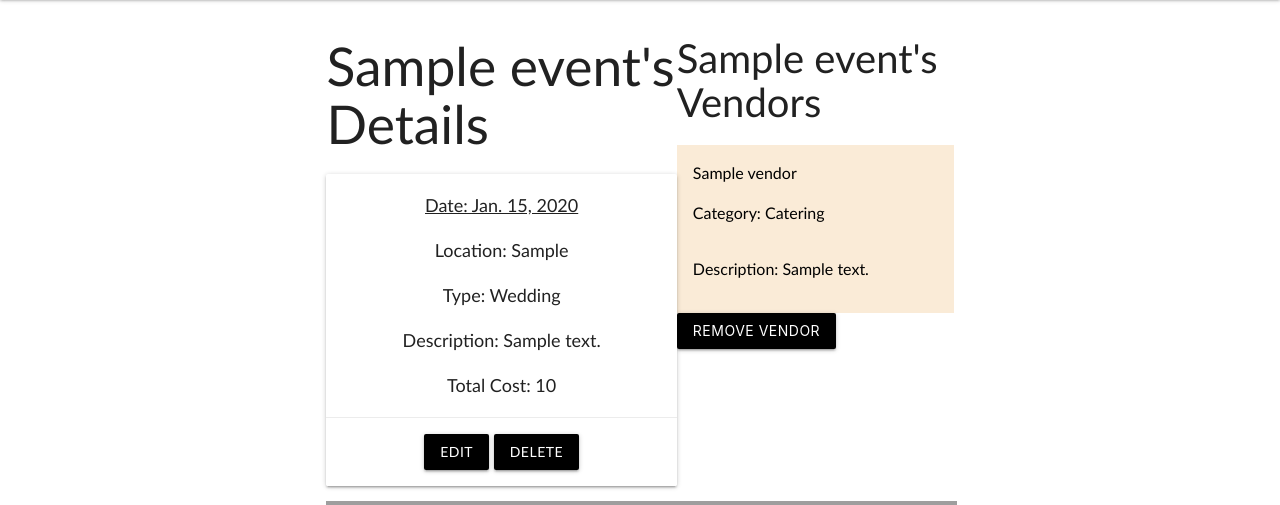
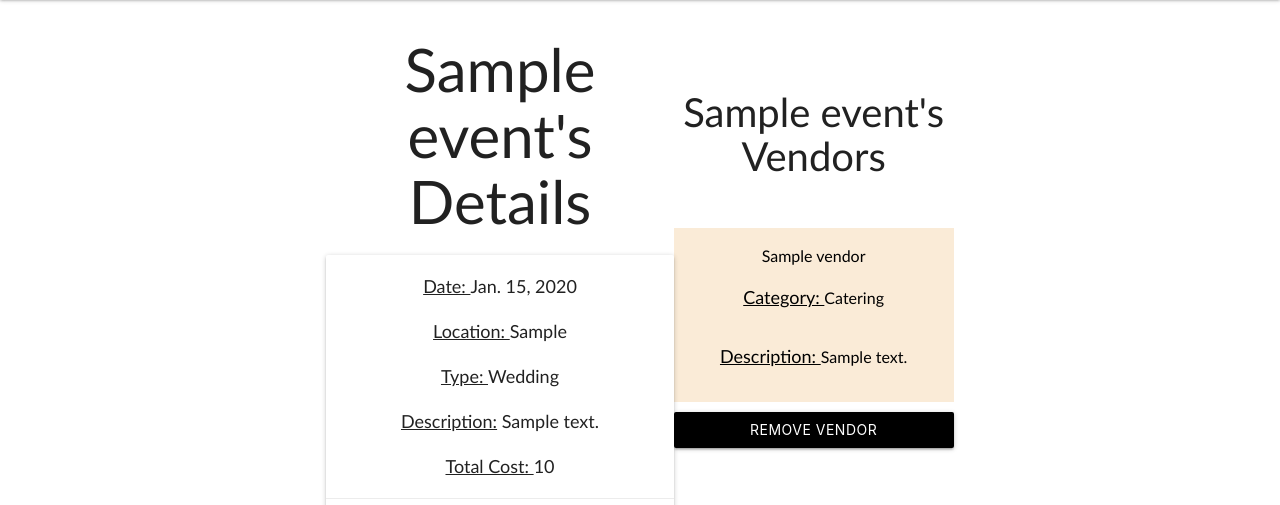
Before and after one commit to dszwarc/DEVentful, a Django app: page /events/1/ in a window 1280 px wide. Shown: the part 65-570 px from the top of the page. Run offline with Django 4.2, Linux system fonts and the light colour scheme; tables that the repository leaves empty hold one stand-in row (values such as "Sample post"); grey boxes are pictures that could not be loaded.

Commit message:
Finished designing

```diff
--- a/main_app/templates/main_app/event_detail.html
+++ b/main_app/templates/main_app/event_detail.html
@@ -3,7 +3,7 @@
 <div class="container">
     <div class="row">
       <div class="col-md-6">
-        <h2>{{ event.event_name }}'s Details</h2>
+        <h2 style="font-size: 60px;text-align: center;">{{ event.event_name }}'s Details</h2>
 
         <div class="card" style="width: 100%;
         height: 100%;
@@ -11,11 +11,11 @@
         flex-direction: column; text-align: center; font-size: larger;">
             <div class="card-body">
 
-                <p><p style="text-decoration: underline;">Date: {{ event.event_date }}</p></p>
-                <p>Location: {{ event.location }}</p>
-                <p>Type: {{ event.get_event_type_display }}</p>
-                <p>Description: {{ event.description }}</p>
-                <p>Total Cost: {{ total_cost }}</p>
+                <p><strong style="text-decoration: underline; font-size: large;">Date: </strong> {{ event.event_date }}</p>
+                <p><strong style="text-decoration: underline; font-size: large;">Location: </strong> {{ event.location }}</p>
+                <p><strong style="text-decoration: underline; font-size: large;">Type: </strong> {{ event.get_event_type_display }}</p>
+                <p><strong style="text-decoration: underline; font-size: large;">Description:</strong> {{ event.description }}</p>
+                <p><strong style="text-decoration: underline; font-size: large;">Total Cost: </strong>{{ total_cost }}</p>
             </div>
             <div class="card-action">
                 <a class="waves-effect waves-light btn black" href="{% url 'event_update' event.id %}">Edit</a>
@@ -38,25 +38,26 @@
     </div>
     </div>
     <div class="row">
-        <div class="col-md-16">
-        <h2 style="font-size:40px;">{{ event.event_name }}'s Vendors</h2>
+        <div class="col-md-12" style="margin-top: 90px;">
+        <h2 style="font-size:40px; text-align: center; ">{{ event.event_name }}'s Vendors</h2>
         {% if event.vendor_set.all.count %}
         {% for vendor in event.vendor_set.all %}
         <a href="{% url 'vendor_detail' vendor.id %}">
 
 
                 <div class="card-content" style="color: black; font-size: medium;background-color: antiquewhite;flex: 1;
-                padding: 16px;width: 100%;
+                padding: 16px;width: 100%; text-align: center; margin-bottom: 10px;margin-top: 50px;
   height: 100%;
   display: flex;
   flex-direction: column;">
+
                     <span class="card-title">{{ vendor.vendor_name }}</span>
-                    <p > Category: {{ vendor.get_category_display }}</p>
-                    <p>Description: {{ vendor.description }}</p>
+                    <p > <strong style="text-decoration: underline; font-size: large;"> Category: </strong> {{ vendor.get_category_display }} </p>
+                    <p> <strong style="text-decoration: underline; font-size: large;">Description: </strong>{{ vendor.description }}</p>
                 </div></a>
                 <form action="{% url 'disassoc_vendor' vendor.id event.id %}" method="POST">
                     {% csrf_token %}
-                    <input type="submit" class="btn" value="Remove Vendor" style="background-color: black; align-items: center;">
+                    <input type="submit" class="btn" value="Remove Vendor" style="background-color: black; align-items: center;width: 280px;">
                 </form>
             </div>
 
--- a/main_app/templates/main_app/event_form.html
+++ b/main_app/templates/main_app/event_form.html
@@ -9,7 +9,7 @@
 	<h2 class="center-align">Edit <span class="teal-text">{{object.event_name}}</span></h2>
 
 {% else %}
-<div style="background-color: #333333; padding: 20px; width:600px;border-radius: 50%; margin-top: 20px;">
+<div style="background-color: #333333; padding: 20px; width:650px;border-radius: 50%; margin-top: 20px;">
   <h2 style="text-align: center; color: white; ">Add an Event</h2>
   </div>
 
--- a/main_app/templates/main_app/vendor_form.html
+++ b/main_app/templates/main_app/vendor_form.html
@@ -8,7 +8,7 @@
 	<h2>Edit <span class="teal-text" style="color: black;">{{object.vendor_name}}</span></h2>
 {% else %}
 
-<div style="background-color: #333333; padding: 20px; width:600px;border-radius: 50%; margin-top: 20px;">
+<div style="background-color: #333333; padding: 20px; width:650px;border-radius: 50%; margin-top: 20px;">
 <h2 style="text-align: center; color: white; ">Add a Vendor</h2>
 </div>
 {% endif %}
--- a/main_app/templates/main_app/vendor_list.html
+++ b/main_app/templates/main_app/vendor_list.html
@@ -7,7 +7,7 @@
 
 <div class="card-panel mb-3" style="margin-top: 90px; justify-content: center; position: absolute;  align-items: center; margin:  0 auto;  position: absolute;
 top: 60%;
-left: 50%; height: 700px;;
+left: 50%; height: 500px;;
 
 transform: translate(-50%, -50%); background-color: rgb(220,220,220);">
 <table style="border: 1px solid black;padding: 20px;
```
